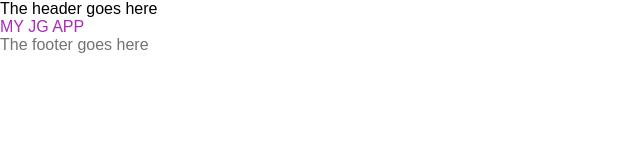
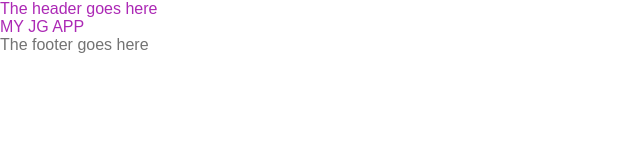
Before and after one commit to SonalPatel/jg-assessment-2018, a React (Create React App) app: page / in a window 1280 px wide. Shown: the top 160 px of the page, without its empty margins (0-640 px from the left). Built offline with nearby package versions, Linux system fonts and the light colour scheme.

Commit message:
importing logo and css into header component

```diff
--- a/src/components/Header.js
+++ b/src/components/Header.js
@@ -1,10 +1,12 @@
 import React from "react";
+import jgLogo from "../g-logo-small.png";
+import "../styles/App.css";
 
 class Header extends React.Component {
   render() {
     return (
       <div>
-        <p> The header goes here</p>
+        <p className="testing-sass"> The header goes here</p>
       </div>
     );
   }
```
Also changed, not shown: src/g-logo-small.png (added).
